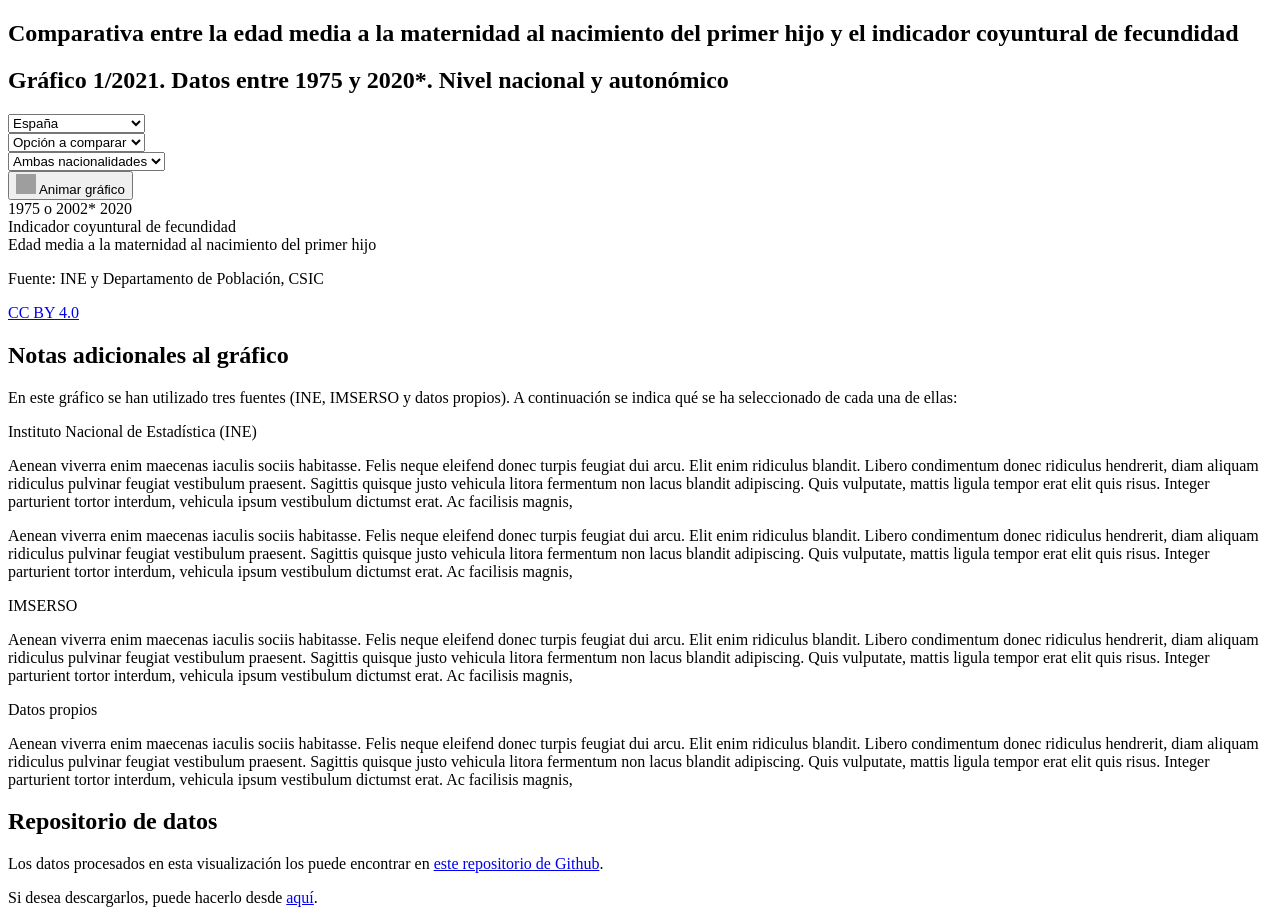
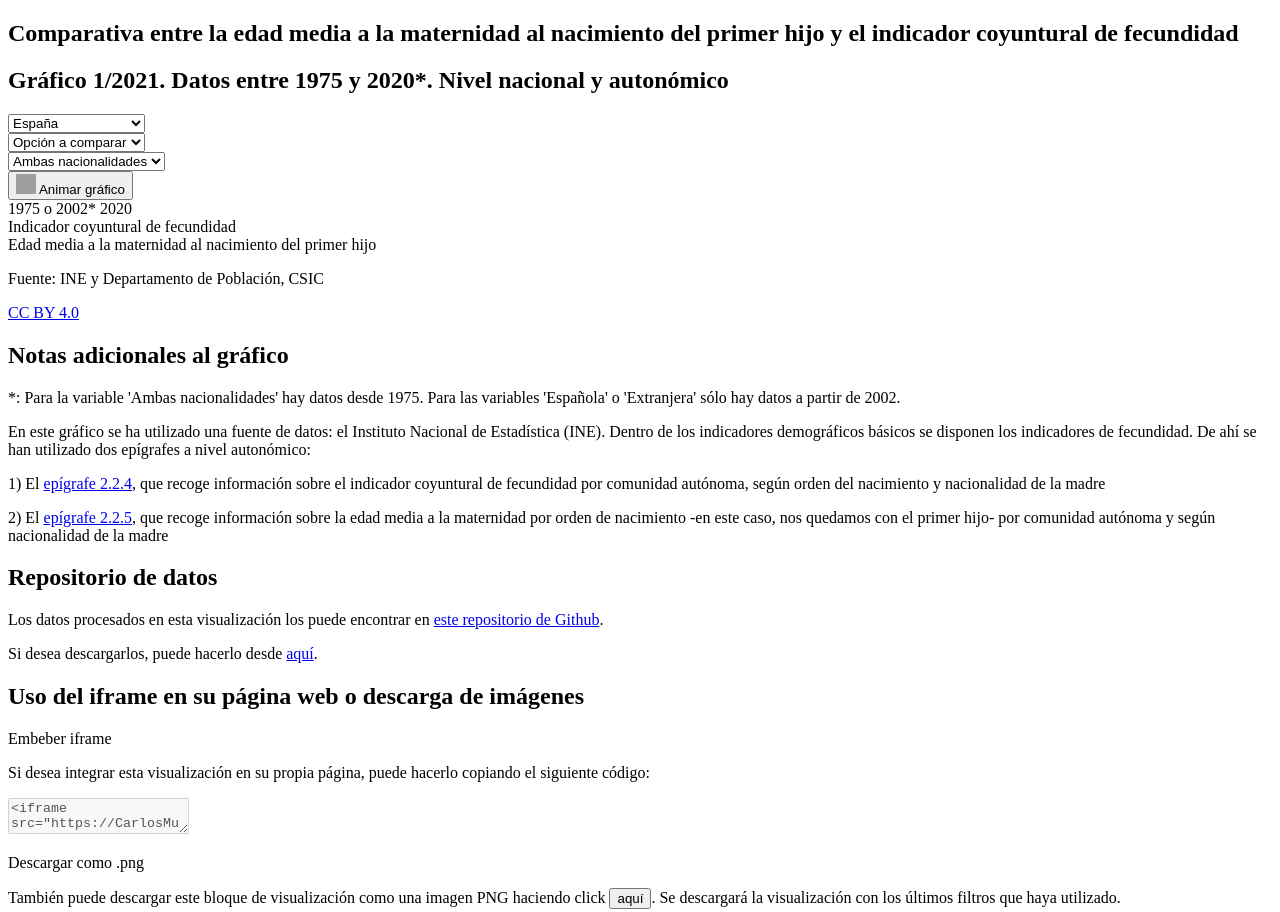
Before and after one commit to EnvejecimientoEnRed/maternidad_fecundidad_viz-comparativa, a website: page pre/template.html in a window 1280 px wide. Shown: the top 912 px of the page. Drawn offline with Linux system fonts and the light colour scheme; grey boxes are pictures that could not be loaded.

Commit message:
Completando la visualización

```diff
--- a/pre/css/main.scss
+++ b/pre/css/main.scss
@@ -368,7 +368,7 @@ body, button {
         font-size: 1em;
         font-weight: 400;
 
-        margin-top: 4px;
+        margin-top: 6px;
     }
 }
 
--- a/pre/template.html
+++ b/pre/template.html
@@ -114,15 +114,11 @@
                 <div class="b-title">
                     <h1 class="title">Notas adicionales al gráfico</h1>
                 </div>
-                <p class="text__paragraph">En este gráfico se han utilizado tres fuentes (INE, IMSERSO y datos propios). A continuación se indica qué se ha seleccionado de cada una de ellas:</p>
-                <p class="text__header">Instituto Nacional de Estadística (INE)</p>
-                <p class="text__paragraph">Aenean viverra enim maecenas iaculis sociis habitasse. Felis neque eleifend donec turpis feugiat dui arcu. Elit enim ridiculus blandit. Libero condimentum donec ridiculus hendrerit, diam aliquam ridiculus pulvinar feugiat vestibulum praesent. Sagittis quisque justo vehicula litora fermentum non lacus blandit adipiscing. Quis vulputate, mattis ligula tempor erat elit quis risus. Integer parturient tortor interdum, vehicula ipsum vestibulum dictumst erat. Ac facilisis magnis,</p>
-                <p class="text__paragraph">Aenean viverra enim maecenas iaculis sociis habitasse. Felis neque eleifend donec turpis feugiat dui arcu. Elit enim ridiculus blandit. Libero condimentum donec ridiculus hendrerit, diam aliquam ridiculus pulvinar feugiat vestibulum praesent. Sagittis quisque justo vehicula litora fermentum non lacus blandit adipiscing. Quis vulputate, mattis ligula tempor erat elit quis risus. Integer parturient tortor interdum, vehicula ipsum vestibulum dictumst erat. Ac facilisis magnis,</p>
-                <p class="text__header">IMSERSO</p>
-                <p class="text__paragraph">Aenean viverra enim maecenas iaculis sociis habitasse. Felis neque eleifend donec turpis feugiat dui arcu. Elit enim ridiculus blandit. Libero condimentum donec ridiculus hendrerit, diam aliquam ridiculus pulvinar feugiat vestibulum praesent. Sagittis quisque justo vehicula litora fermentum non lacus blandit adipiscing. Quis vulputate, mattis ligula tempor erat elit quis risus. Integer parturient tortor interdum, vehicula ipsum vestibulum dictumst erat. Ac facilisis magnis,</p>
-                <p class="text__header">Datos propios</p>
-                <p class="text__paragraph">Aenean viverra enim maecenas iaculis sociis habitasse. Felis neque eleifend donec turpis feugiat dui arcu. Elit enim ridiculus blandit. Libero condimentum donec ridiculus hendrerit, diam aliquam ridiculus pulvinar feugiat vestibulum praesent. Sagittis quisque justo vehicula litora fermentum non lacus blandit adipiscing. Quis vulputate, mattis ligula tempor erat elit quis risus. Integer parturient tortor interdum, vehicula ipsum vestibulum dictumst erat. Ac facilisis magnis,</p>
-            </section>
+                <p class="text__paragraph">*: Para la variable 'Ambas nacionalidades' hay datos desde 1975. Para las variables 'Española' o 'Extranjera' sólo hay datos a partir de 2002.</p>
+                <p>En este gráfico se ha utilizado una fuente de datos: el Instituto Nacional de Estadística (INE). Dentro de los indicadores demográficos básicos se disponen los indicadores de fecundidad. De ahí se han utilizado dos epígrafes a nivel autonómico:</p>
+                <p>1) El <a class="link" href="https://www.ine.es/jaxiT3/Tabla.htm?t=1441&L=0" target="_blank">epígrafe 2.2.4</a>, que recoge información sobre el indicador coyuntural de fecundidad por comunidad autónoma, según orden del nacimiento y nacionalidad de la madre</p>
+                <p>2) El <a class="link" href="https://www.ine.es/jaxiT3/Tabla.htm?t=1580&L=0" target="_blank">epígrafe 2.2.5</a>, que recoge información sobre la edad media a la maternidad por orden de nacimiento -en este caso, nos quedamos con el primer hijo- por comunidad autónoma y según nacionalidad de la madre</p>
+                </section>
             <section class="content b-data">
                 <div class="b-title">
                     <h1 class="title">Repositorio de datos</h1>
@@ -138,7 +134,7 @@
                 <p class="text__paragraph">Si desea integrar esta visualización en su propia página, puede hacerlo copiando el siguiente código:</p>
                 <textarea class="text__iframe" disabled=""><iframe src="https://CarlosMunozDiazCSIC.github.io/viz-maternidad-fecundidad/" style="height:662px;width:100%;" title="Iframe Example"></iframe></textarea>
                 <p class="text__header">Descargar como .png</p>
-                <p class="text__paragraph">También puede descargar este bloque de visualización como una imagen PNG haciendo click <button class="btn_share" id="pngImage">aquí</button></p>
+                <p class="text__paragraph">También puede descargar este bloque de visualización como una imagen PNG haciendo click <button class="btn_share" id="pngImage">aquí</button>. Se descargará la visualización con los últimos filtros que haya utilizado.</p>
             </section>
         </div>
         <nav class="tabs">
```
Also changed, not shown: pre/js/main.js (+7 -4 lines), pre/css/main.css.
